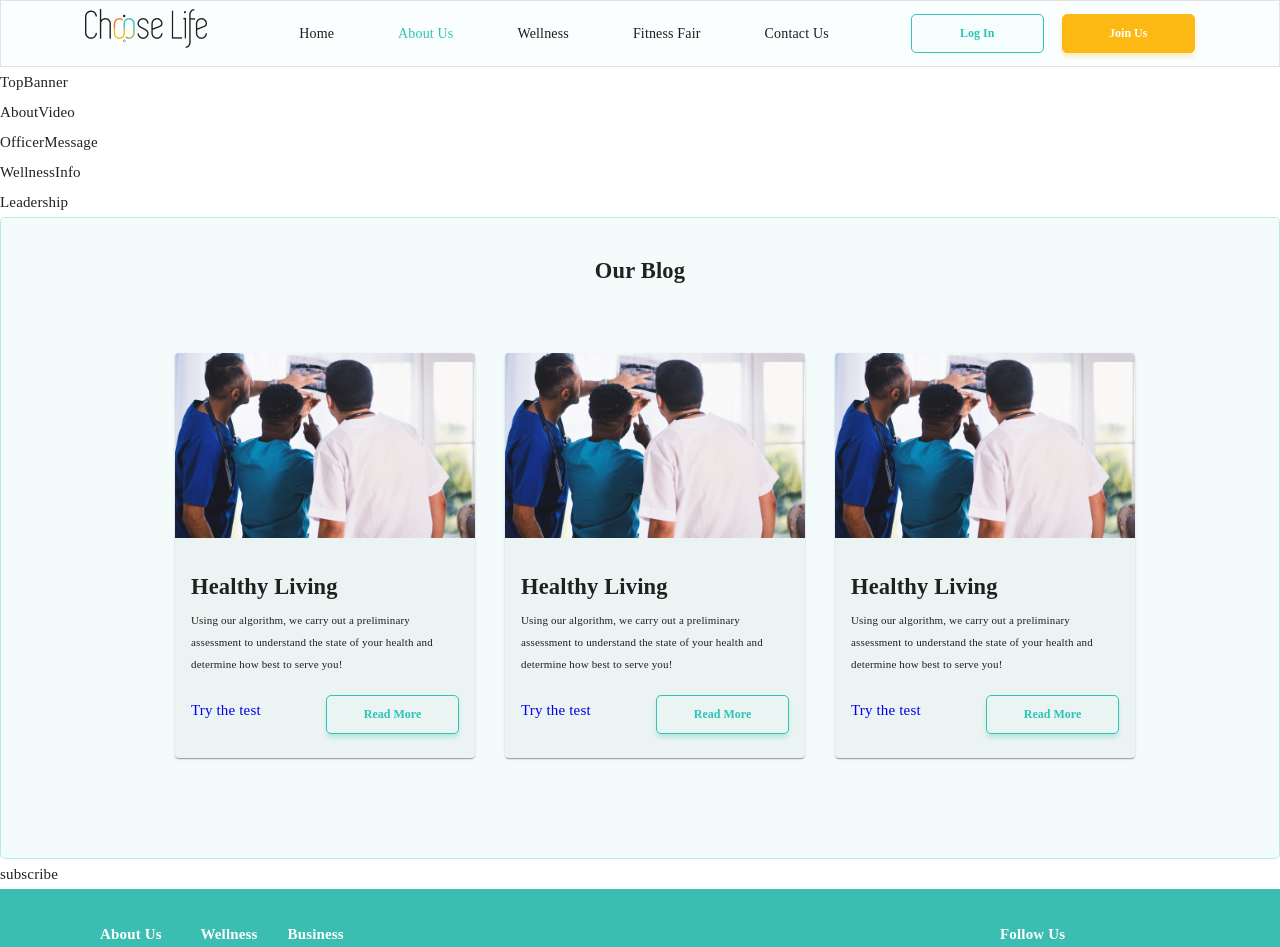
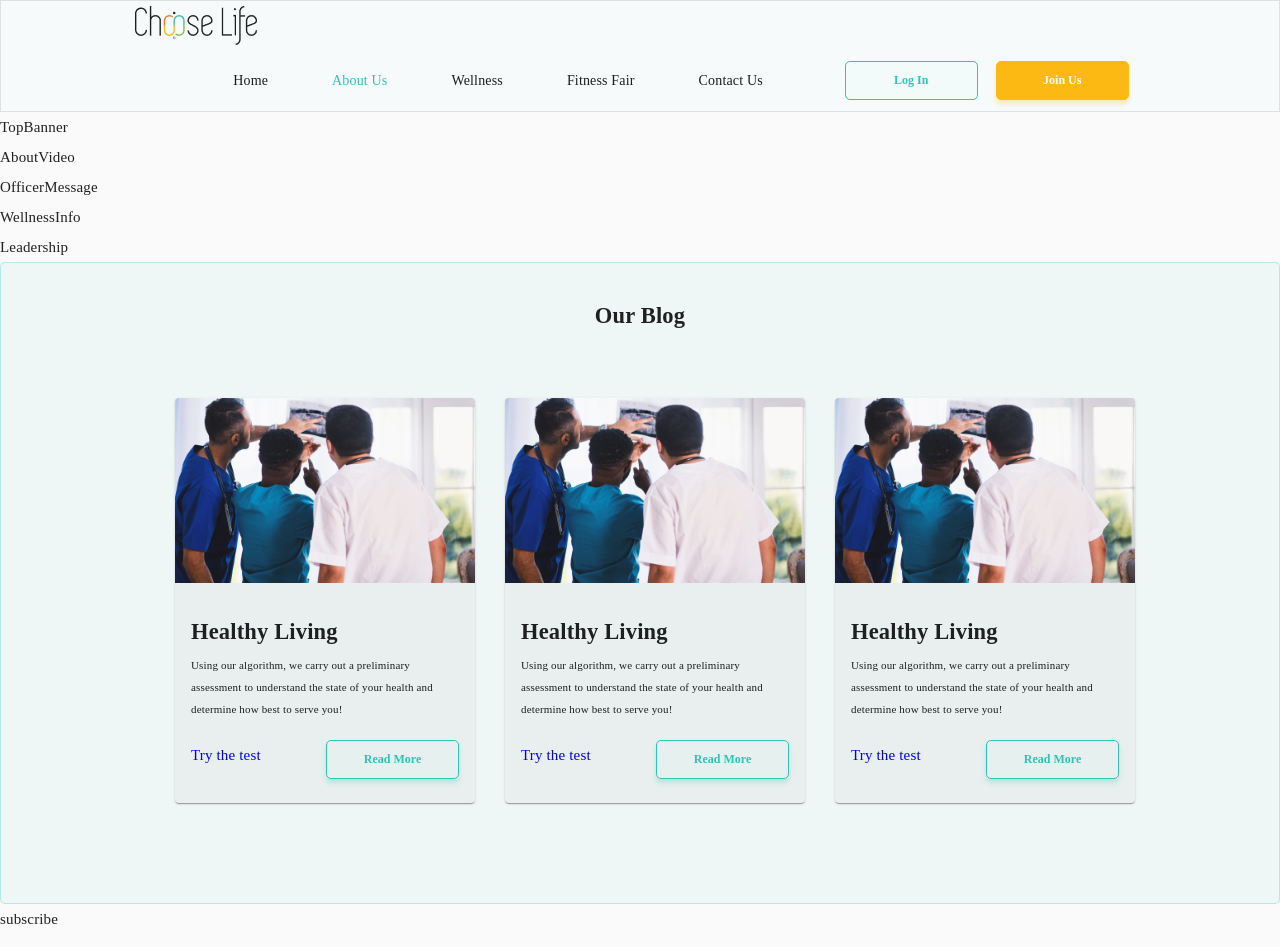
Before and after one commit to Kaeyz/react-app, a React (Create React App) app: page /about in a window 1280 px wide. Shown: the top 947 px of the page. Built offline with nearby package versions, Linux system fonts and the light colour scheme.

Commit message:
Setting up app theme

```diff
--- a/src/Theme.js
+++ b/src/Theme.js
@@ -1,30 +1,43 @@
 import React from 'react';
-import styled, { ThemeProvider, createGlobalStyle } from 'styled-components';
+import { ThemeProvider, createGlobalStyle } from 'styled-components';
 import PropTypes from 'prop-types';
-//import bodyFont from './assets/OpenSans-SemiBold.ttf';
-//import secondaryFont from './assets/URW Martin Gothic W01 Bold.ttf';
-
 
 const theme = {
 	color: {
-		green: '#3CBDB2',
-		yellow: '#eab10a',
-		black: '#333',
-		blue: '#492DDA',
-		white: '#FFFFFF',
-		grey: 'grey',
-		background: '#ffffff',
+		brand_01: '#F47803',
+		brand_02: '#2EC4B6',
+		brand_03: '#FFBA08',
+		brand_04: '#8DB838',
+		ui_01: '#ffffff',
+		ui_02: '#FBFCFA',
+		ui_03: '#F3F0F0',
+		ui_04: '#D6D8D3',
+		text_01: '#1D1D1D',
+		text_02: '#606161',
+		text_03: '#ffffff',
+		ui_text_01: '#CBF3F0',
+		ui_text_02: '#FFA393',
+		ui_text_03: '#FFBF69',
+		ui_text_04: '#CEEE8F',
+		hover_primary: '#CEEE8F',
+		hover_row: '#F3F0F0',
+		active_primary: '#2EC4B6',
+		support_info: '#000000',
+		support_success: '#000000',
+		support_error: '#000000',
+		support_warning: '#000000',
 	},
 	font: {
 		// header_font: 'Tahoma',
 		body_font: 'cursive',
+	},
+	breakpoint: {
+		lg: '1058px',
+		md: '768px',
+		sm: '480px'
 	}
 };
 
-
-const Wrapper = styled.div`
-  background-color: ${theme.color.background};
-`;
 
 const GlobalStyle = createGlobalStyle`
 
@@ -35,7 +48,6 @@ const GlobalStyle = createGlobalStyle`
 	*, *:before, *:after {
 		box-sizing: inherit;
 	}
-	/* font */
 
 
 	body {
@@ -108,6 +120,7 @@ img {
   .nav > #nav-check:checked ~ .nav-links {
     height: calc(100vh - 50px);
     overflow-y: auto;
+		border: 2pc solid black;
   }
 
 `;
@@ -116,7 +129,7 @@ const Theme = (props) => (
 	<ThemeProvider theme={theme}>
 		<div>
 			<GlobalStyle />
-			<Wrapper>{props.children}</Wrapper>
+			{props.children}
 		</div>
 	</ThemeProvider>
 );
--- /dev/null
+++ b/src/components/common/Container.js
@@ -0,0 +1,27 @@
+import React from 'react';
+import { Container } from '@material-ui/core';
+import PropTypes from 'prop-types';
+import styled from 'styled-components';
+
+const Wrapper = styled.div`
+	.container {
+		max-width: ${props => props.theme.breakpoint.lg};
+	}
+`;
+
+
+const MyContainer = ({ children }) => {
+	return (
+		<Wrapper>
+			<Container className="container">
+				{children}
+			</Container>
+		</Wrapper>
+	);
+};
+
+MyContainer.propTypes = {
+	children: PropTypes.any.isRequired,
+};
+
+export default MyContainer;
--- a/src/components/home/Video.js
+++ b/src/components/home/Video.js
@@ -8,7 +8,7 @@ function Video() {
 	return (
 		<Wrapper2 className="flex curvy">
 
-			<div style={wholeVideoContent}>
+			<div className="wholeVideoContent" >
 				<div style={iframe}>
 					<div >
 						<iframe
@@ -53,36 +53,28 @@ function Video() {
 }
 
 const Wrapper2 = styled.div `
-background: #EBF8F7;
+	background: #EBF8F7;
+  height: max-content;
+	flex-wrap: wrap;
+	padding: 10rem 2rem;
 
-  height: 419.4px;
-  margin-top: -30px;
-  z-index: 5;
-
-.hover-link:hover{
-  color: #1d1d1d !important;
-  transition: .2s;
-
- }
+	.wholeVideoContent {
+		height: max-content;
+		width: 100% ;
+		display: flex;
+		justify-content: center;
+		flex-wrap: wrap;
+	}
 `;
 
-
-const wholeVideoContent = {
-	width: '70%',
-	// margin:"auto",
-
-	alignItems:'center',
-	height: 256,
-	display: 'flex',
-	justifyContent: 'space-between',
-};
 
 const iframe ={
 	background: '#3CBDB2',
 	boxShadow: '0px 4px 25px rgba(60, 189, 178, 0.25)',
 	justifyContent: 'center',
 	display: 'flex',
-	padding: '20px',
+	padding: '1rem',
+	margin: '2rem'
 };
 const priLink = {
 	fontWeight: 600,
@@ -100,6 +92,7 @@ const videoText = {
 	marginBottom: 20.4,
 	color: '1d1d1d',
 };
+
 const videoTextP = {
 	color: '#606161',
 	fontSize: '14px',
--- a/src/components/layouts/appLayout/AppLayout.js
+++ b/src/components/layouts/appLayout/AppLayout.js
@@ -2,7 +2,7 @@ import React from 'react';
 import styled from 'styled-components';
 import PropTypes from 'prop-types';
 
-import Header from './Header';
+import Header from './header';
 import Footer from './Footer';
 
 const Wrapper = styled.div`
--- a/src/components/layouts/appLayout/Header.js
+++ /dev/null
@@ -1,151 +0,0 @@
-// modules
-import React from 'react';
-import { NavLink, Link } from 'react-router-dom';
-import styled from 'styled-components';
-
-// Components
-import brand from '../../../assets/brand.png';
-import Button from '../../common/Button';
-
-
-// import "../App.css";
-// import "../css/header.css";
-//import styled, { ThemeProvider, createGlobalStyle } from 'styled-components';
-// import history from "./../History";
-// import  primaryBtn from '../components/Button'
-// import hamburger from "../assets/hamburger.png"
-// import { Link } from "react-router-dom";
-
-
-export default function Header() {
-	return (
-		<Nav className=" nav flex">
-			<NavCheck type="checkbox" id="nav-check" />
-			<NavHeader>
-				<NavLink to="/" className="nav-title">
-					<img src={brand} alt="logo" />
-				</NavLink>
-			</NavHeader>
-
-			<NavBtn className="nav-btn">
-				<BreadCrumbs className="label" for="nav-check">
-					<BreadCrumb></BreadCrumb>
-					<BreadCrumb></BreadCrumb>
-					<BreadCrumb></BreadCrumb>{' '}
-				</BreadCrumbs>
-			</NavBtn>
-
-			<NavLinksAll className="nav-links flex">
-				<div style={{ padding: '0 50px' }}>
-					<NavLinks exact activeClassName="navbar__link--active" to="/">
-            Home
-					</NavLinks>
-					<NavLinks activeClassName="navbar__link--active" to="/about">
-            About Us
-					</NavLinks>
-					<NavLinks activeClassName="navbar__link--active" to="/wellness">
-            Wellness
-					</NavLinks>
-					<NavLinks activeClassName="navbar__link--active" to="/fitnessFair">
-            Fitness Fair
-					</NavLinks>
-					<NavLinks activeClassName="navbar__link--active" to="/contactUs">
-            Contact Us
-					</NavLinks>
-				</div>
-				<div className="nav-buttons">
-					<Button value="Log In" theme="green" style={{ marginRight: '18px' }}>
-						{' '}
-            Log In
-					</Button>
-					<Link to="/signUp">
-						<Button value="Join Us" theme="yellow">
-							{' '}
-              Join Us
-						</Button>
-					</Link>
-				</div>
-			</NavLinksAll>
-		</Nav>
-	);
-}
-
-const Nav = styled.nav`
-  height: 67px;
-  width: 100%;
-  background: rgba(203, 243, 240, 0.1);
-  border: 1px solid rgba(0, 0, 0, 0.1);
-  justify-content: center;
-`;
-const NavHeader = styled.div`
-  display: inline;
-  margin-right: 10px;
-`;
-const NavCheck = styled.input`
-  display: none;
-`;
-const breakPoint = '1000px';
-const NavBtn = styled.div`
-  display: block;
-
-  @media (max-width: ${breakPoint}) {
-    flex-direction: column;
-    justify-content: center;
-    align-items: center;
-  }
-`;
-const BreadCrumbs = styled.label`
-  @media (max-width: ${breakPoint}) {
-    display: inline-block;
-    width: 50px;
-    height: 50px;
-    padding: 13px;
-    &:hover {
-      background-color: rgba(0, 0, 0, 0.3);
-    };
-  }`;
-
-const BreadCrumb = styled.span`
-  @media (max-width: ${breakPoint}) {
-    display: block;
-    width: 25px;
-    height: 10px;
-    border-top: 2px solid #eee;
-  }
-`;
-
-const NavLinks = styled(NavLink)`
-display: inline-block;
-  padding: 13px 32px;
-  font-family: cursive;
-  text-decoration: none;
-  /* text-transform: lowercase; */
-  font-style: normal;
-  font-weight: 500;
-  font-size: 14px;
-  line-height: 25px;
-  color: #1d1d1d;
-  &:hover {
-    color: #fcb813;
-  transition: 0.2s;
-  };
-`;
-
-
-const NavLinksAll = styled.div`
-  @media (max-width: ${breakPoint}) {
-    position: absolute;
-    display: block;
-    width: 100%;
-    background-color: #333;
-    height: 0px;
-    transition: all 0.3s ease-in;
-    overflow-y: hidden;
-    top: 50px;
-    left: 0px;
-  }`;
-
-// const linkStyle = {
-//   textDecoration: "none",
-//   color: "#1d1d1d",
-// };
--- /dev/null
+++ b/src/components/layouts/appLayout/header/Logo.js
@@ -0,0 +1,21 @@
+import React from 'react';
+import { Link } from 'react-router-dom';
+//import PropTypes from 'prop-types';
+
+import brand from '../../../../assets/brand.png';
+
+function Logo() {
+	return (
+		<div>
+			<Link to="/" className="nav-title">
+				<img src={brand} alt="logo" />
+			</Link>
+		</div>
+	);
+}
+
+Logo.propTypes = {
+
+};
+
+export default Logo;
--- /dev/null
+++ b/src/components/layouts/appLayout/header/index.js
@@ -0,0 +1,96 @@
+// modules
+import React from 'react';
+import { NavLink, Link } from 'react-router-dom';
+import styled from 'styled-components';
+
+// Components
+import Button from '../../../common/Button';
+import Container from '../../../common/Container';
+import Logo from './Logo';
+
+
+export default function Header() {
+	return (
+		<Nav>
+			<Container>
+				<div>
+					<Logo />
+				</div>
+
+				<NavLinksAll className="nav-links flex">
+					<div style={{ padding: '0 50px' }}>
+						<NavLinks exact activeClassName="navbar__link--active" to="/">
+            Home
+						</NavLinks>
+						<NavLinks activeClassName="navbar__link--active" to="/about">
+            About Us
+						</NavLinks>
+						<NavLinks activeClassName="navbar__link--active" to="/wellness">
+            Wellness
+						</NavLinks>
+						<NavLinks activeClassName="navbar__link--active" to="/fitnessFair">
+            Fitness Fair
+						</NavLinks>
+						<NavLinks activeClassName="navbar__link--active" to="/contactUs">
+            Contact Us
+						</NavLinks>
+					</div>
+					<div className="nav-buttons">
+						<Button value="Log In" theme="green" style={{ marginRight: '18px' }}>
+							{' '}
+            Log In
+						</Button>
+						<Link to="/signUp">
+							<Button value="Join Us" theme="yellow">
+								{' '}
+              Join Us
+							</Button>
+						</Link>
+					</div>
+				</NavLinksAll>
+			</Container>
+		</Nav>
+	);
+}
+
+const Nav = styled.nav`
+  height: max-content;
+  width: 100%;
+  background: rgba(203, 243, 240, 0.1);
+  border: 1px solid rgba(0, 0, 0, 0.1);
+  padding: 0.5rem 0rem;
+`;
+
+const breakPoint = '1000px';
+
+
+const NavLinks = styled(NavLink)`
+display: inline-block;
+  padding: 13px 32px;
+  font-family: cursive;
+  text-decoration: none;
+  /* text-transform: lowercase; */
+  font-style: normal;
+  font-weight: 500;
+  font-size: 14px;
+  line-height: 25px;
+  color: #1d1d1d;
+  &:hover {
+    color: #fcb813;
+  transition: 0.2s;
+  };
+`;
+
+
+const NavLinksAll = styled.div`
+  @media (max-width: ${breakPoint}) {
+    position: absolute;
+    display: block;
+    width: 100%;
+    background-color: #333;
+    height: 0px;
+    transition: all 0.3s ease-in;
+    overflow-y: hidden;
+    top: 50px;
+    left: 0px;
+  }`;
```
Lines whose indentation alone changed are shown as unchanged.
